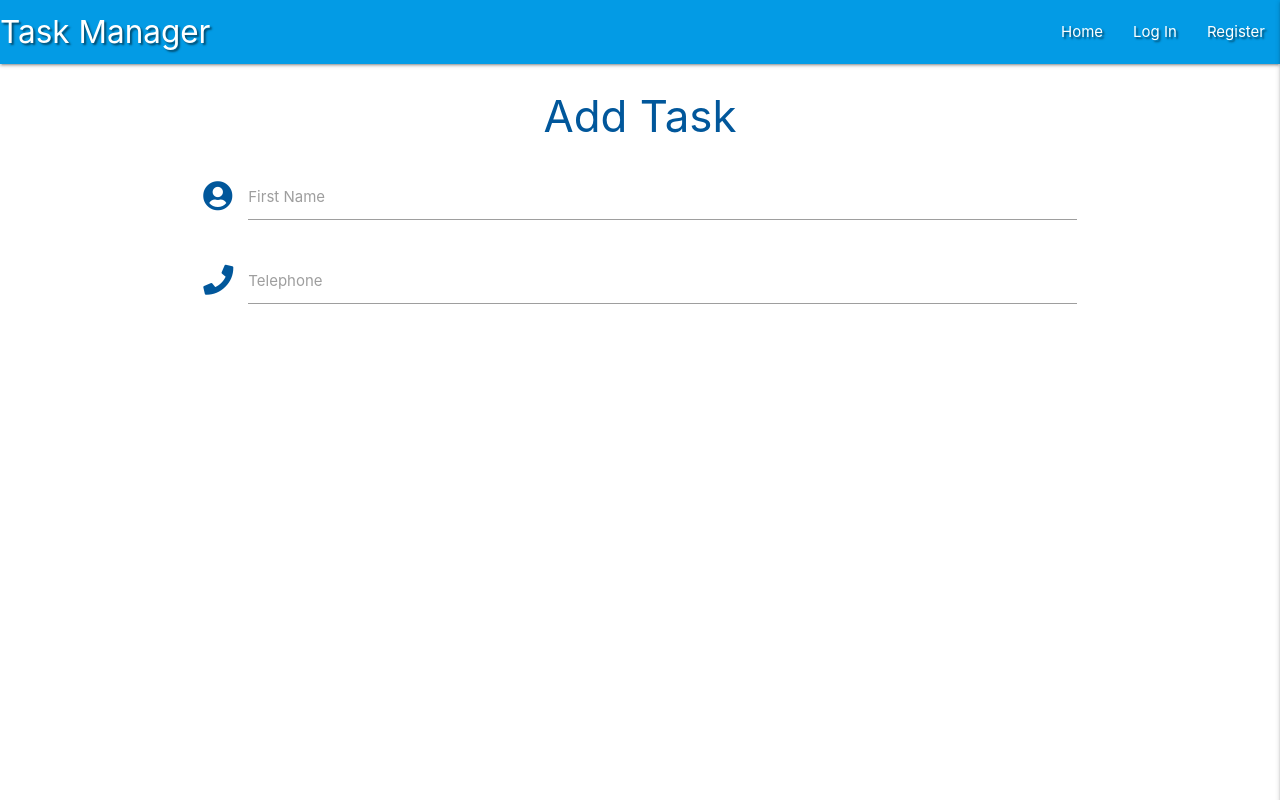
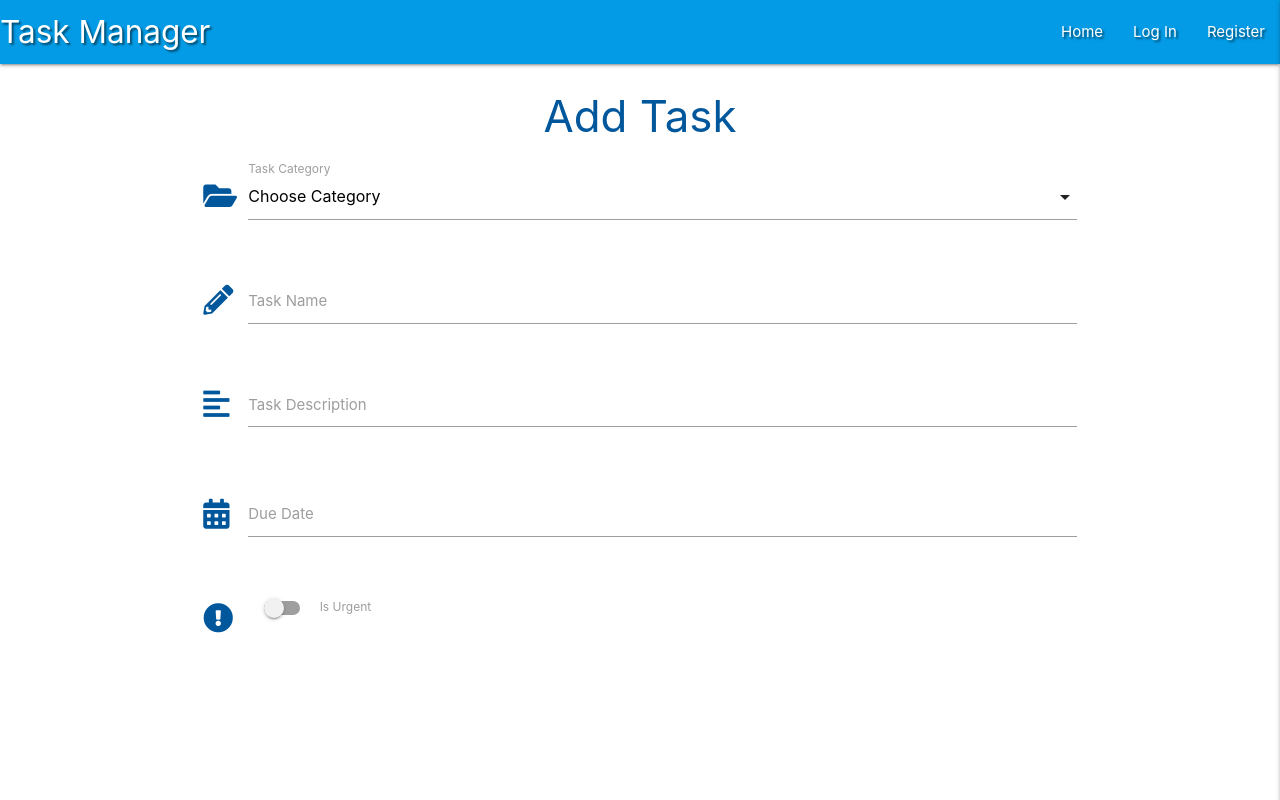
Before and after one commit to AbbyHumphreys/flask-mini-project, a Flask app: page /add_task in a window 1280 px wide. Run offline with Flask 2, Linux system fonts and the light colour scheme; data that the repository does not hold is empty; some libraries are stand-ins or nearby versions.

Commit message:
Add categories dropdown

```diff
--- a/app.py
+++ b/app.py
@@ -98,7 +98,8 @@ def logout():
 
 @app.route("/add_task")
 def add_task():
-    return render_template("add_task.html")
+    categories = mongo.db.categories.find().sort("category_name", 1)
+    return render_template("add_task.html", categories=categories)
 
 
 if __name__ == "__main__":
--- a/static/js/script.js
+++ b/static/js/script.js
@@ -2,4 +2,13 @@ $(document).ready(function(){
     $('.sidenav').sidenav({edge: "right"});
     $('.collapsible').collapsible();
     $('.tooltipped').tooltip();
+    $('select').formSelect();
+    $('.datepicker').datepicker({
+      format: "dd mmm, yyyy",
+      yearRange: 3,
+      showClearBtn: true,
+      i18n: {
+        done: "Select"
+      }
+    });
   });
--- a/templates/add_task.html
+++ b/templates/add_task.html
@@ -6,14 +6,49 @@
         <form class="col s12" method="POST" action="">
             <div class="row">
                 <div class="input-field col s12">
-                    <i class="fas fa-user-circle prefix light-blue-text text-darken-4"></i>
-                    <input id="icon_prefix" type="text" class="validate">
-                    <label for="icon_prefix">First Name</label>
+                    <i class="fas fa-folder-open prefix light-blue-text text-darken-4"></i>
+                    <select id="category_name" name="category_name" class="validate" required>
+                        <option value="" disabled selected>Choose Category</option>
+                        {% for category in categories %}
+                            <option value="{{ category.category_name }}">{{ category.category_name }}</option>
+                        {% endfor %}
+                    </select>
+                    <label for="category_name">Task Category</label>
                 </div>
+            </div>
+            <div class="row">
                 <div class="input-field col s12">
-                    <i class="fas fa-phone prefix light-blue-text text-darken-4"></i>
-                    <input id="icon_telephone" type="tel" class="validate">
-                    <label for="icon_telephone">Telephone</label>
+                    <i class="fas fa-pencil-alt prefix light-blue-text text-darken-4"></i>
+                    <input id="task_name" name="task_name" minlength="5"
+                        maxlength="50" type="text" class="validate" required>
+                    <label for="task_name">Task Name</label>
+                </div>
+            </div>
+            <div class="row">
+                <div class="input-field col s12">
+                    <i class="fas fa-align-left prefix light-blue-text text-darken-4"></i>
+                    <textarea id="task_description" name="task_description" minlength="5"
+                        maxlength="200" class="materialize-textarea" required></textarea>
+                    <label for="task_description">Task Description</label>
+                </div>
+            </div>
+            <div class="row">
+                <div class="input-field col s12">
+                    <i class="fas fa-calendar-alt prefix light-blue-text text-darken-4"></i>
+                    <input id="due_date" name="due_date" type="text" class="datepicker validate" required>
+                    <label for="due_date">Due Date</label>
+                </div>
+            </div>
+            <div class="row">
+                <div class="input-field col s12">
+                    <div class="switch">
+                        <i class="fas fa-exclamation-circle prefix light-blue-text text-darken-4"></i>
+                        <label>
+                            <input type="checkbox" id="is_urgent" name="is_urgent">
+                            <span class="lever"></span>
+                            Is Urgent
+                        </label>
+                    </div>
                 </div>
             </div>
         </form>
```
